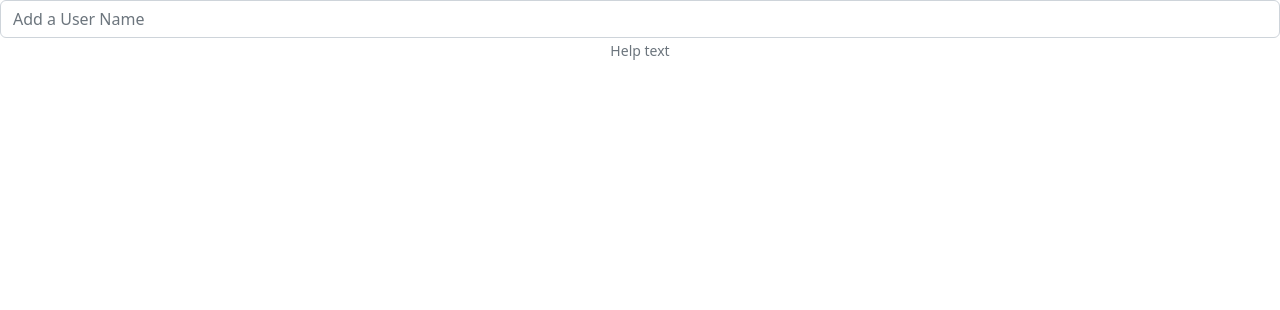
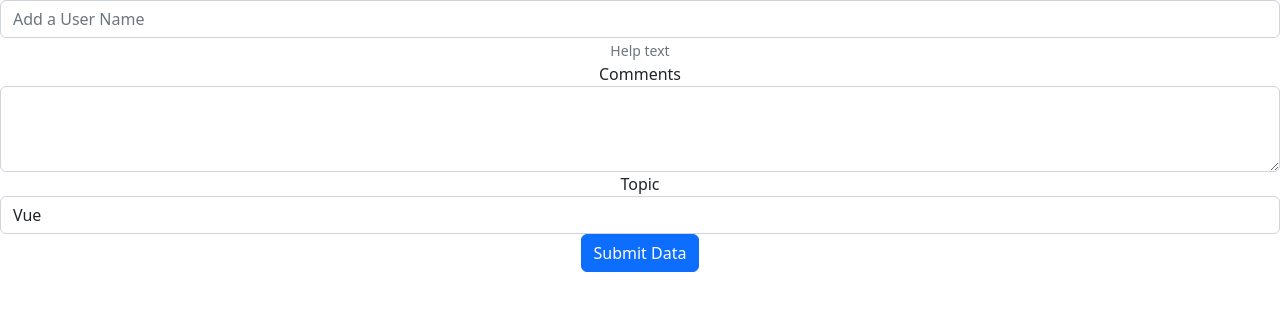
Before and after one commit to gostgmaer/react-first-app-practices, a React (Create React App) app: page / in a window 1280 px wide. Shown: the top 310 px of the page. Built offline with nearby package versions, Linux system fonts and the light colour scheme.

Commit message:
Foem Submit Data

```diff
--- a/package.json
+++ b/package.json
@@ -3,6 +3,7 @@
   "version": "0.1.0",
   "private": true,
   "dependencies": {
+    "@popperjs/core": "^2.11.6",
     "@testing-library/jest-dom": "^5.16.5",
     "@testing-library/react": "^13.4.0",
     "@testing-library/user-event": "^13.5.0",
--- a/src/components/Form.js
+++ b/src/components/Form.js
@@ -1,27 +1,59 @@
+import { Alert } from 'bootstrap'
 import React, { Component } from 'react'
+// import message from './message'
 
  class Form extends Component {
     constructor(props) {
       super(props)
 
       this.state = {
-         userName:""
+         userName:"",
+         comment:"",
+         topic:'vue'
       }
     }
     handleuserName=(event)=>{
         this.setState({
             userName:event.target.value
+
         })
 
     }
+    handleComment=(event)=>{
+        this.setState({
+            comment:event.target.value
+        })
+    }
+    topicChange=(event)=>{
+        this.setState({
+            topic:event.target.value
+        })
+    }
+    handleSubmit=(event) =>{
+        alert(`${this.state.userName} ${this.state.comment} ${this.state.topic}`)
+        event.preventDefault()
+    }
   render() {
     return (
-      <div><form className="form-inline">
+      <div><form className="form-inline" onSubmit={this.handleSubmit}>
         <div className="form-group">
 
             <input type="text" name="" id="asas" placeholder="Add a User Name" className="form-control" onChange={this.handleuserName}  value={this.state.userName}  aria-describedby="helpId"/>
             <small id="helpId" className="text-muted">Help text</small>
         </div>
+        <div className="form-group">
+          <label >Comments</label>
+          <textarea className="form-control" name="" id="" rows="3" value={this.state.comment} onChange={this.handleComment}></textarea>
+        </div>
+        <div className="form-group">
+          <label >Topic</label>
+          <select className="form-control" name="topic" id="" value={this.state.topic} onChange={this.topicChange}>
+            <option value="angular">Angular</option>
+            <option value="react">React</option>
+            <option value="vue">Vue</option>
+          </select>
+        </div>
+        <button type="submit" className="btn btn-primary">Submit Data</button>
       </form></div>
     )
   }
```
Also changed, not shown: 1 other file (tests, documents, lock files or other folders).
